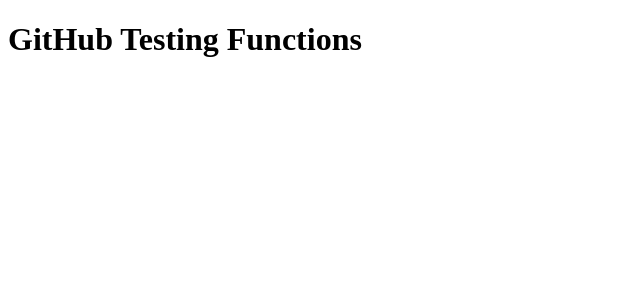
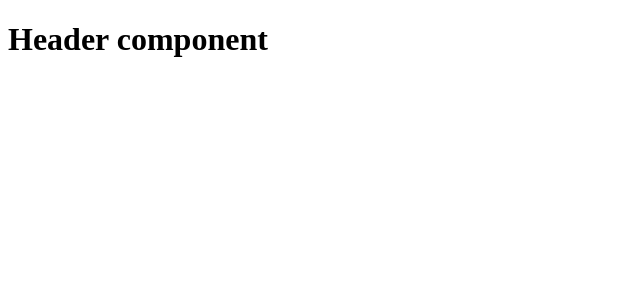
Before and after one commit to Adarsha-React/TestRepository, a React (Vite) app: page / in a window 1280 px wide. Shown: the top 300 px of the page, without its empty margins (0-640 px from the left). Built offline with nearby package versions, Linux system fonts and the light colour scheme.

Commit message:
Header Component Added and AppLayout

```diff
--- a/App.js
+++ b/App.js
@@ -1,10 +1,13 @@
 import React from "react";
 import ReactDOM from "react-dom/client";
+import Header from "./components/Header";
 
-const header = React.createElement(
-  "h1",
-  { id: "heading" },
-  "GitHub Testing Functions"
-);
+const AppLayout = () => {
+  return (
+    <div>
+      <Header />
+    </div>
+  );
+};
 const root = ReactDOM.createRoot(document.getElementById("root"));
-root.render(header);
+root.render(<AppLayout />);
--- /dev/null
+++ b/components/Header.js
@@ -0,0 +1,9 @@
+const Header = () => {
+  return (
+    <div>
+      <h1>Header component</h1>
+    </div>
+  );
+};
+
+export default Header;
```
